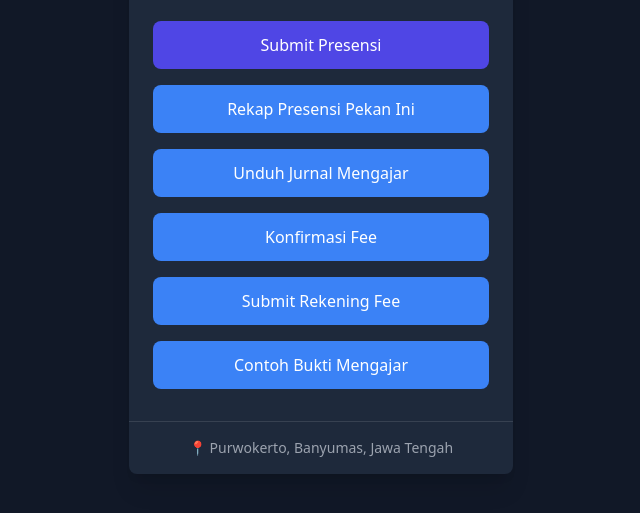
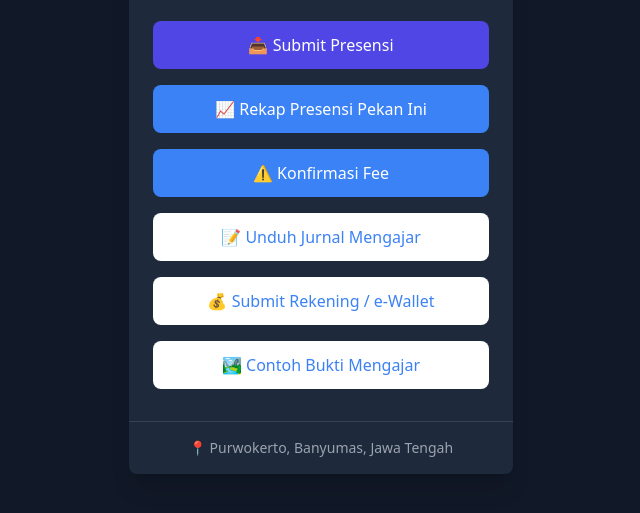
Before and after one commit to gustimaulan/links, a plain HTML site: page index.html in a window 1280 px wide. Shown: the part 285-798 px from the top of the page, without its empty margins (319-959 px from the left). Drawn offline with nearby package versions, Linux system fonts and the light colour scheme.

Commit message:
styling button

```diff
--- a/index.html
+++ b/index.html
@@ -25,7 +25,7 @@
         </div>
 
         <!-- Link Buttons -->
-        <div id="links-container" class="space-y-4 px-6"></div>
+        <div id="links-container" class="flex flex-col space-y-4 px-6"></div>
 
         <!-- Footer or Extra Links -->
         <div class="text-center mt-8 py-4 border-t border-gray-700 text-sm text-gray-400">
@@ -36,12 +36,12 @@
     <!-- JavaScript to generate buttons -->
     <script>
         const links = [
-            { name: "Submit Presensi", url: "https://forms.gle/5gDYnEaES4Ytr6J46", color: "bg-indigo-600" },
-            { name: "Rekap Presensi Pekan Ini", url: "https://week.sigmath.net", color: "bg-blue-500" },
-            { name: "Unduh Jurnal Mengajar", url: "https://drive.google.com/drive/folders/1_EJ4f3RjWNPELs-63bD7fZBKZNWIiITg?usp=sharing", color: "bg-blue-500" },
-            { name: "Konfirmasi Fee", url: "https://sigmath.net/konfirmasi-fee", color: "bg-blue-500" },
-            { name: "Submit Rekening Fee", url: "https://forms.gle/hMU2yfaXPy9u9cC39", color: "bg-blue-500" },
-            { name: "Contoh Bukti Mengajar", url: "https://sigmath.net/wp-content/uploads/2022/11/les-matematika-purwokerto.webp", color: "bg-blue-500" }
+            { name: "📥 Submit Presensi", url: "https://forms.gle/5gDYnEaES4Ytr6J46", color: "bg-indigo-600 text-white" },
+            { name: "📈 Rekap Presensi Pekan Ini", url: "https://week.sigmath.net", color: "bg-blue-500 text-white" },
+            { name: "⚠️ Konfirmasi Fee", url: "https://sigmath.net/konfirmasi-fee", color: "bg-blue-500 text-white" },
+            { name: "📝 Unduh Jurnal Mengajar", url: "https://drive.google.com/drive/folders/1_EJ4f3RjWNPELs-63bD7fZBKZNWIiITg?usp=sharing", color: "bg-white text-blue-500" },
+            { name: "💰 Submit Rekening / e-Wallet", url: "https://forms.gle/hMU2yfaXPy9u9cC39", color: "bg-white text-blue-500" },
+            { name: "🏞️ Contoh Bukti Mengajar", url: "https://sigmath.net/wp-content/uploads/2022/11/les-matematika-purwokerto.webp", color: "bg-white text-blue-500" }
         ];
 
         // Function to generate buttons dynamically
@@ -51,7 +51,7 @@
             const button = document.createElement('a');
             button.href = link.url;
             button.target = "_blank";
-            button.className = `block py-3 px-4 text-center text-white ${link.color} rounded-lg hover:bg-yellow-200 hover:text-black transition-all duration-200`;
+            button.className = `block py-3 px-4 text-center ${link.color} rounded-lg hover:bg-yellow-200 hover:text-black transition-all duration-200`;
             button.innerText = link.name;
             linksContainer.appendChild(button);
         });
```
